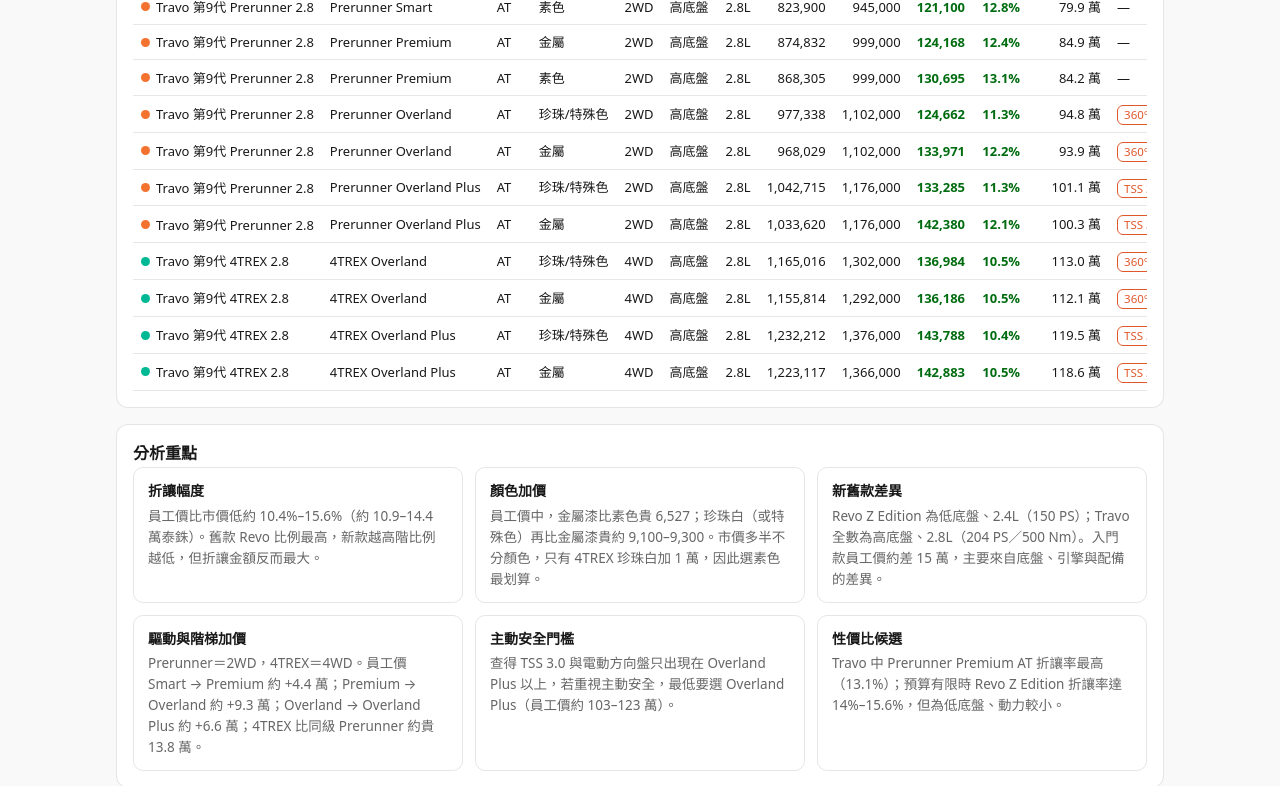
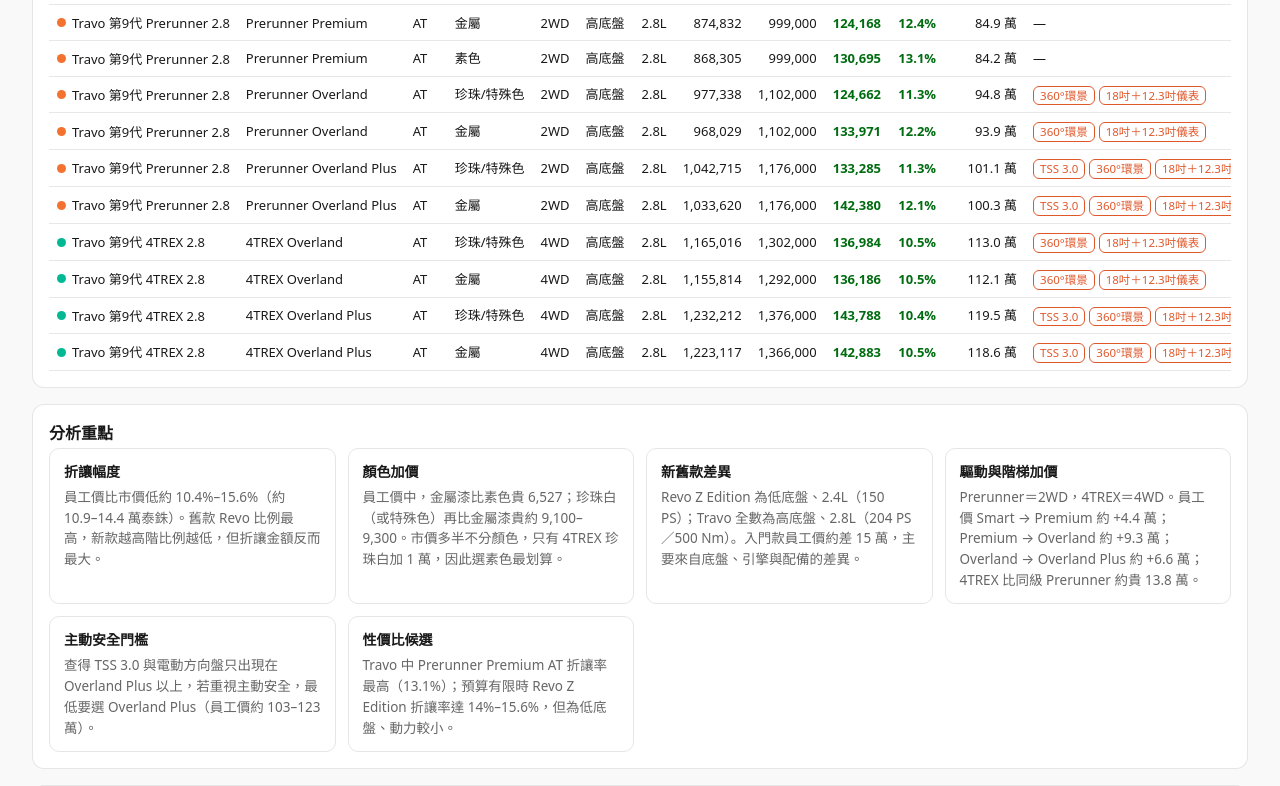
Before and after one commit to steven4dev/thailand, a plain HTML site: page 2611-hilux/index.html in a window 1280 px wide. Shown: the part 3215-4001 px from the top of the page. Drawn offline with Linux system fonts and the light colour scheme.

Commit message:
Add files via upload

```diff
--- a/2611-hilux/index.html
+++ b/2611-hilux/index.html
@@ -39,7 +39,7 @@
 *{box-sizing:border-box}
 body{margin:0;background:var(--page);color:var(--ink);
   font:15px/1.55 system-ui,-apple-system,"Segoe UI","Noto Sans TC","Microsoft JhengHei",sans-serif}
-.wrap{max-width:1080px;margin:0 auto;padding:20px 16px 48px}
+.wrap{max-width:none;width:100%;margin:0;padding:20px clamp(16px,2.5vw,40px) 48px}
 header{display:flex;gap:12px;align-items:flex-start;justify-content:space-between;flex-wrap:wrap}
 h1{font-size:22px;margin:0 0 4px}
 .sub{color:var(--ink2);font-size:13px;margin:0}
```
